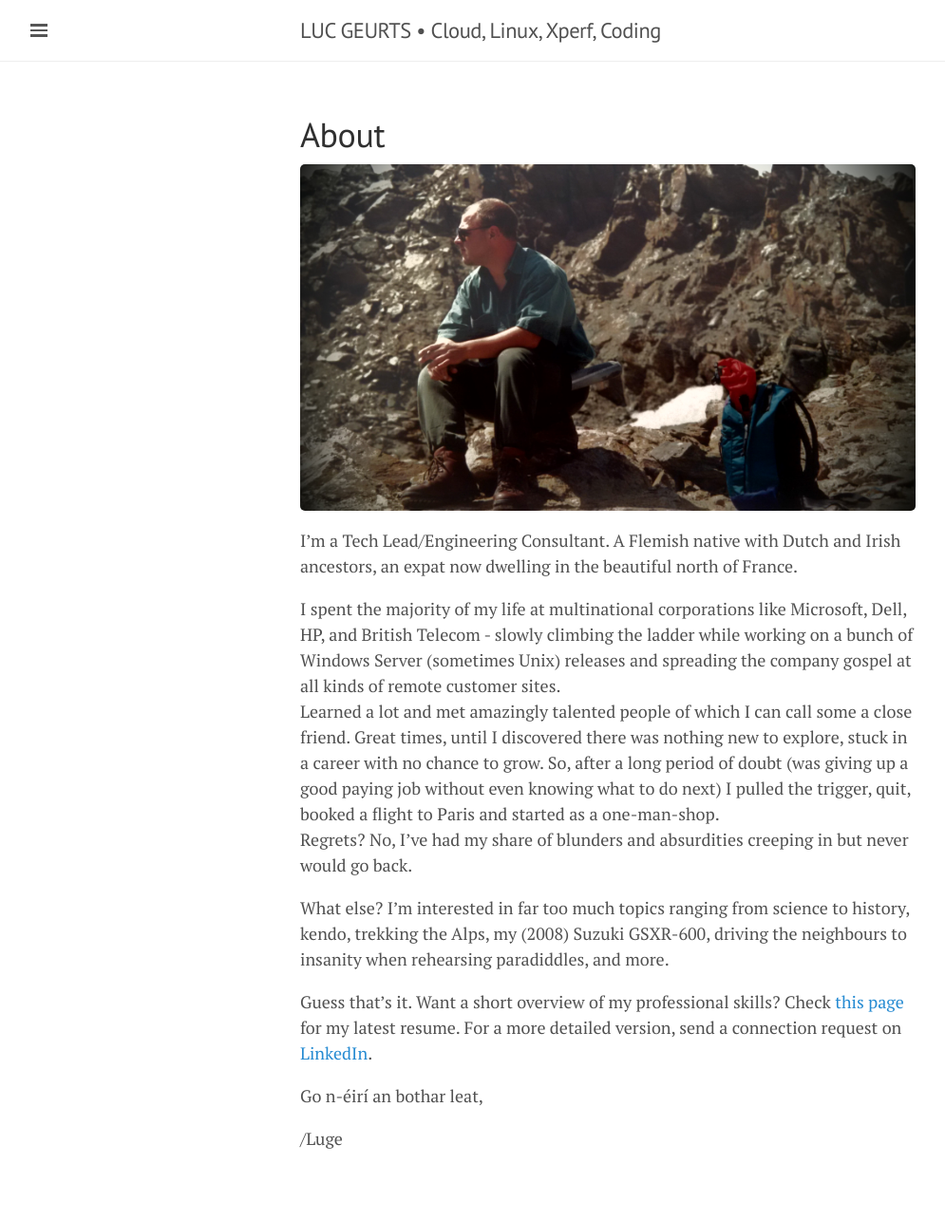
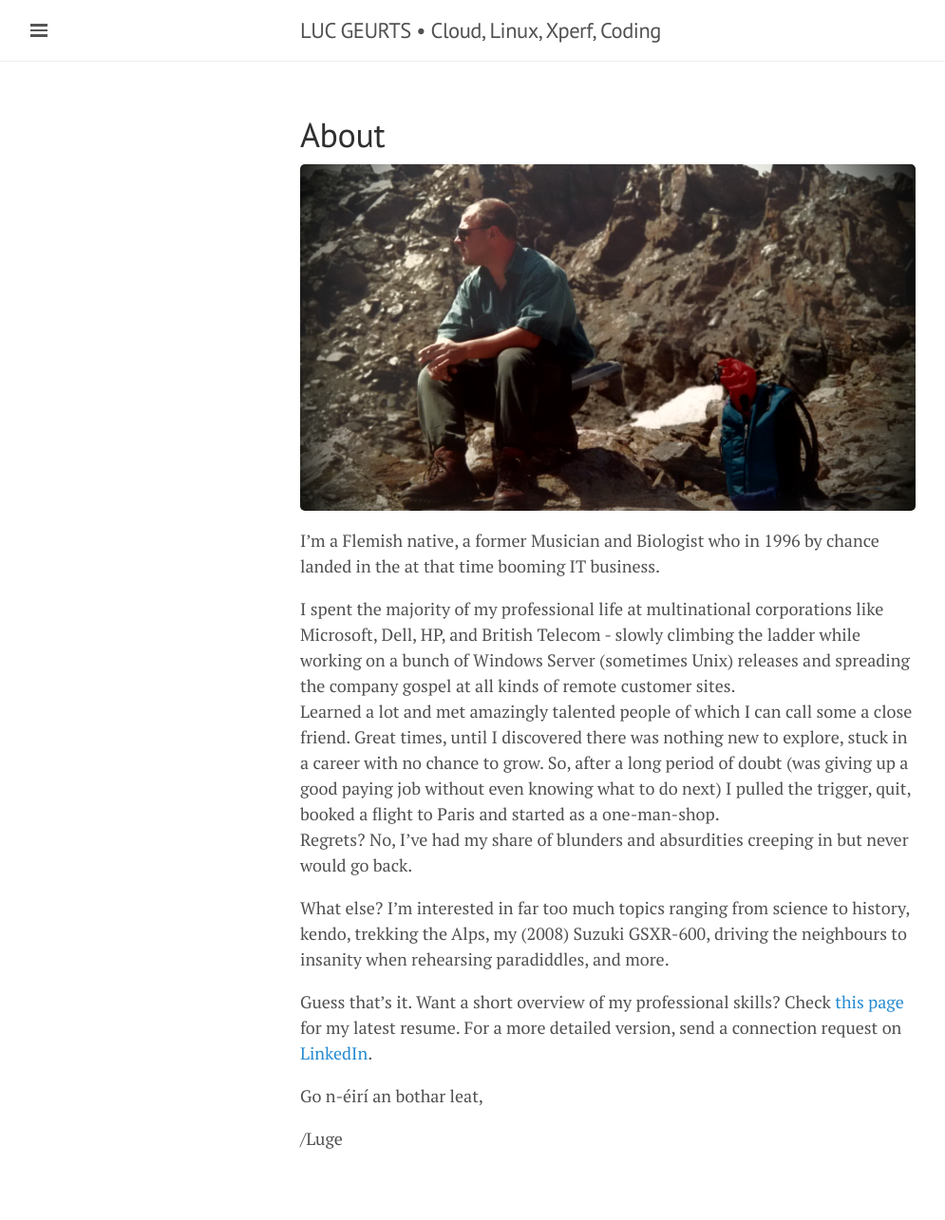
Before and after one commit to lgeurts/lgeurts.github.io, a Jekyll site: the page built from about.md, in a window 1280 px wide. Shown: the whole page at 95% size, without its empty margins (0-995 px from the left). Built offline with Jekyll 4.4.1, drawn with Linux system fonts in a browser that asks for light colours; nearby versions of some CDN libraries.

Commit message:
Update about.md

```diff
--- a/about.md
+++ b/about.md
@@ -5,9 +5,9 @@
 
 ![KNAV Austria](/assets/C2ADV01.jpg)
 
-I’m a Tech Lead/Engineering Consultant. A Flemish native with Dutch and Irish ancestors, an expat now dwelling in the beautiful north of France.
+I’m a Flemish native, a former Musician and Biologist who in 1996 by chance landed in the at that time booming IT business.
 
-I spent the majority of my life at multinational corporations like Microsoft, Dell, HP, and British Telecom - slowly climbing the ladder while working on a bunch of Windows Server (sometimes Unix) releases and spreading the company gospel at all kinds of remote customer sites. <br> Learned a lot and met amazingly talented people of which I can call some a close friend. Great times, until I discovered there was nothing new to explore, stuck in a career with no chance to grow. So, after a long period of doubt (was giving up a good paying job without even knowing what to do next) I pulled the trigger, quit, booked a flight to Paris and started as a one-man-shop. <br>Regrets? No, I've had my share of blunders and absurdities creeping in but never would go back.
+I spent the majority of my professional life at multinational corporations like Microsoft, Dell, HP, and British Telecom - slowly climbing the ladder while working on a bunch of Windows Server (sometimes Unix) releases and spreading the company gospel at all kinds of remote customer sites. <br> Learned a lot and met amazingly talented people of which I can call some a close friend. Great times, until I discovered there was nothing new to explore, stuck in a career with no chance to grow. So, after a long period of doubt (was giving up a good paying job without even knowing what to do next) I pulled the trigger, quit, booked a flight to Paris and started as a one-man-shop. <br>Regrets? No, I've had my share of blunders and absurdities creeping in but never would go back.
 
 What else? I’m interested in far too much topics ranging from science to history, kendo, trekking the Alps, my (2008) Suzuki GSXR-600, driving the neighbours to insanity when rehearsing paradiddles, and more.
 
```
